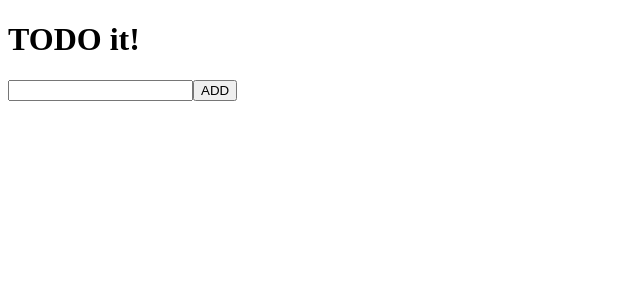
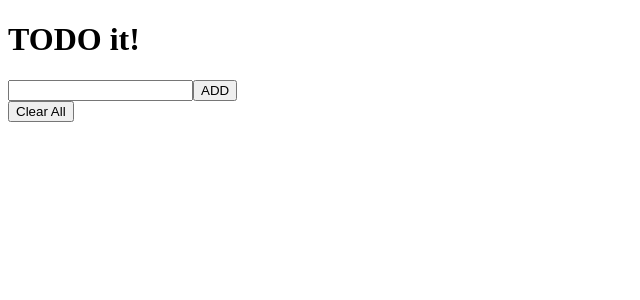
Before and after one commit to okyungjin/vue2-todo, a Vue app: page / in a window 1280 px wide. Shown: the top 300 px of the page, without its empty margins (0-640 px from the left). Built offline with nearby package versions, Linux system fonts and the light colour scheme.

Commit message:
TodoFooter 추가하여 Clear All 기능 구현

```diff
--- a/src/App.vue
+++ b/src/App.vue
@@ -3,6 +3,7 @@
     <TodoHeader label="TODO it!"></TodoHeader>
     <TodoInput @submitTodoItem="addTodoItem"></TodoInput>
     <TodoList :todo-list="todoItems" @removeTodoItem="removeTodoItem"></TodoList>
+    <TodoFooter @clear="clearTodoItems"></TodoFooter>
   </div>
 </template>
 
@@ -10,18 +11,19 @@
 import TodoHeader from "./components/TodoHeader";
 import TodoInput from "./components/TodoInput";
 import TodoList from "./components/TodoList";
+import TodoFooter from './components/TodoFooter';
 import LocalStorage from "./helper/localStorage";
 
 export default {
   name: 'App',
-  components: {TodoList, TodoInput, TodoHeader},
+  components: { TodoFooter, TodoList, TodoInput, TodoHeader},
   data() {
     return {
       todoItems: [],
     }
   },
   created() {
-      this.todoItems = LocalStorage.fetch();
+    this.todoItems = LocalStorage.fetch();
   },
   methods: {
     addTodoItem(newTodoItem) {
@@ -31,6 +33,10 @@ export default {
     removeTodoItem(targetTodoItem) {
       this.todoItems = this.todoItems.filter(todo => todo !== targetTodoItem);
       LocalStorage.update(this.todoItems);
+    },
+    clearTodoItems() {
+      LocalStorage.clear();
+      this.todoItems = [];
     }
   },
 }
--- /dev/null
+++ b/src/components/TodoFooter.vue
@@ -0,0 +1,20 @@
+<template>
+  <div>
+    <button @click="clear">Clear All</button>
+  </div>
+</template>
+
+<script>
+  export default {
+    name: 'TodoFooter',
+    methods: {
+      clear() {
+        this.$emit('clear');
+      }
+    }
+  };
+</script>
+
+<style scoped>
+
+</style>
--- a/src/helper/localStorage.js
+++ b/src/helper/localStorage.js
@@ -6,4 +6,8 @@ export default class LocalStorage {
   static update(items) {
     return localStorage.setItem('todoItems', JSON.stringify(items))
   }
+
+  static clear() {
+    localStorage.clear();
+  }
 }
```
